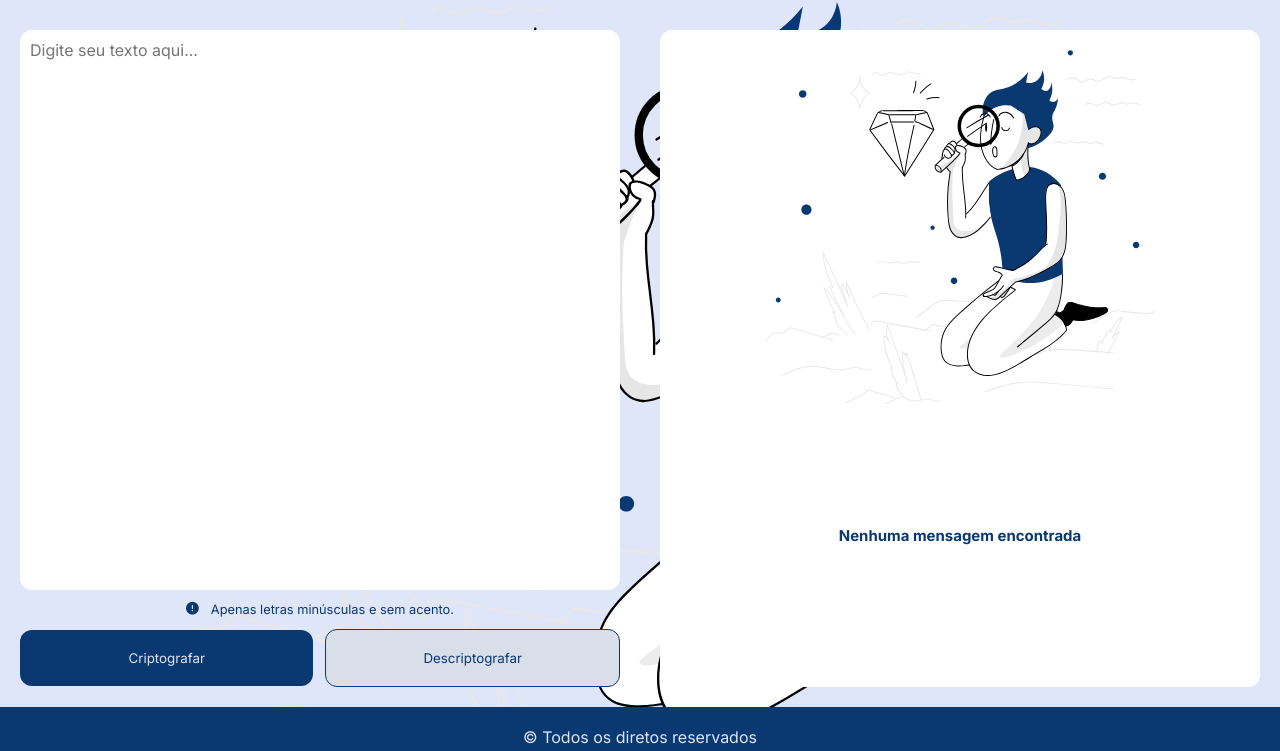
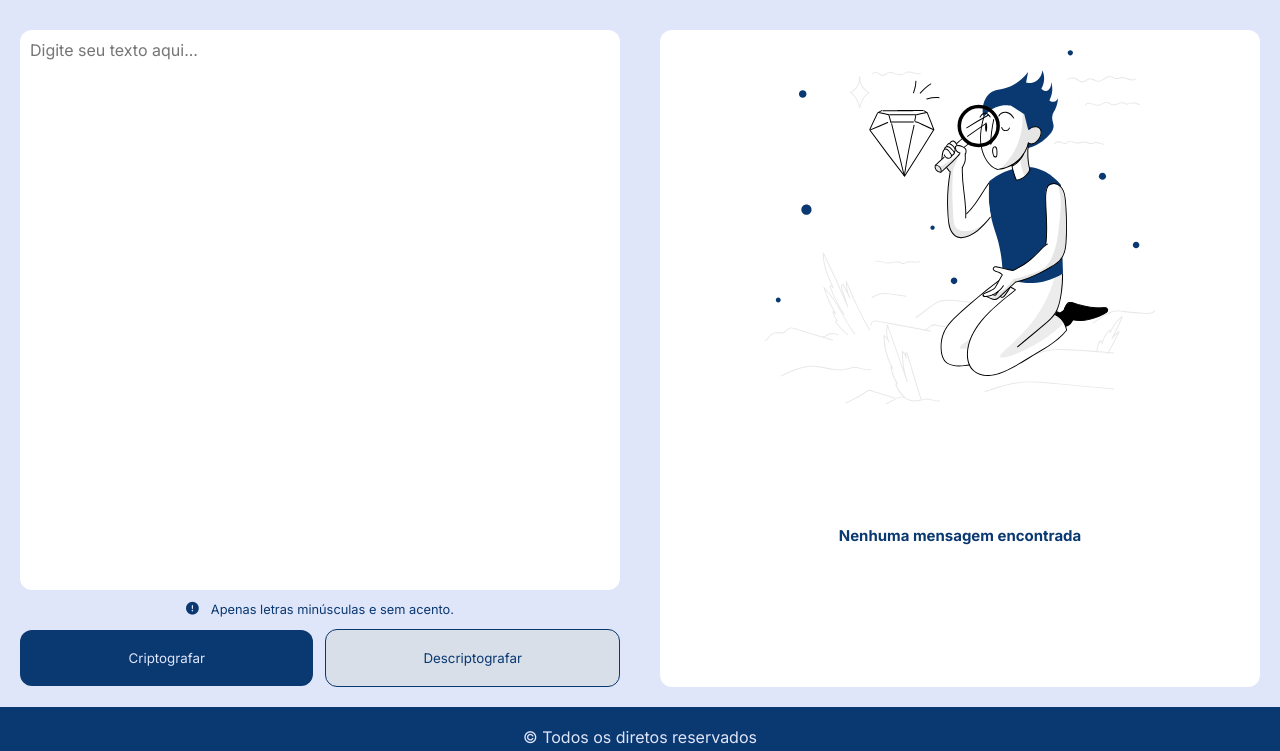
Before and after one commit to tianosouza/decodificador, a plain HTML site: page index.html in a window 1280 px wide. Shown: the part 46-797 px from the top of the page. Drawn offline with Linux system fonts and the light colour scheme.

Commit message:
finish test

```diff
--- a/assets/css/style.css
+++ b/assets/css/style.css
@@ -19,10 +19,6 @@
 }
 
 body {
-    background-image: url("../img/imgsearch.svg");
-    background-position: center;
-    background-size: contain;
-    background-repeat: no-repeat;
     background-color: var(--background);
 
     display: grid;
```
